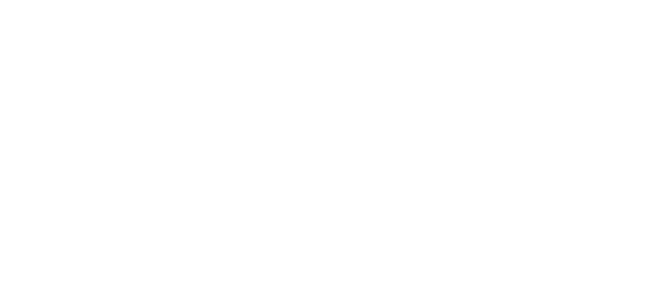
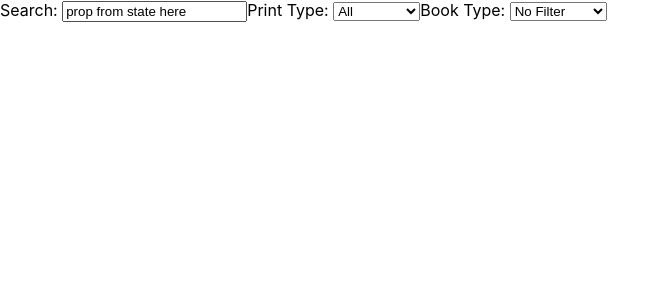
Before and after one commit to bradrivenburgh/google-book-search, a React (Create React App) app: page / in a window 1280 px wide. Shown: the top 300 px of the page, without its empty margins (0-669 px from the left). Built offline with nearby package versions, Linux system fonts and the light colour scheme.

Commit message:
drafted FormComponent

```diff
--- a/src/App.js
+++ b/src/App.js
@@ -1,11 +1,31 @@
 import React from 'react';
+import FormContainer from './form/FormContainer';
+import Results from './results/results';
 
-function App() {
-  return (
-    <main className='App'>
-      {/* content goes here */}
-    </main>
-  );
+class App extends React.Component {
+  constructor() {
+    super();
+    this.state = {
+      title: "",
+      author: "",
+      price: "",
+      thumbnail: "",
+      description: "",
+      url: "",
+      printType: "",
+      filter: "",
+      query: ""
+    }
+  }
+
+  render() {
+    return (
+      <main>
+        <FormContainer />
+        <Results />
+      </main>
+    );
+  }
 }
 
 export default App;
--- /dev/null
+++ b/src/form/FormComponent.js
@@ -0,0 +1,34 @@
+import React from 'react';
+
+function FormComponent() {
+  return (
+    <div>
+      <label htmlFor="query">Search: </label>
+      <input
+        type="text"
+        name="query"
+        id="query"
+        value="prop from state here"
+      />
+
+      <label htmlFor="printType">Print Type: </label>
+      <select id="printType" value="props from state">
+        <option value="all">All</option>
+        <option value="books">Books</option>
+        <option value="magazines">Magazines</option>
+      </select>
+
+      <label htmlFor="bookType">Book Type: </label>
+      <select id="bookType" value="props from state">
+        <option value="no-filter">No Filter</option>
+        <option value="partial">Partial</option>
+        <option value="full">Full</option>
+        <option value="free-ebooks">Free-ebooks</option>
+        <option value="paid-ebooks">Paid-ebooks</option>
+        <option value="ebooks">Ebooks</option>
+      </select>
+    </div>
+  );
+}
+
+export default FormComponent;
--- /dev/null
+++ b/src/form/FormContainer.js
@@ -0,0 +1,20 @@
+import React from 'react';
+
+class FormContainer extends React.Component {
+  constructor(props) {
+    super(props);
+    this.state = {
+
+    }
+  }
+
+  render() {
+    return (
+      <div>
+
+      </div>
+    );
+  }
+}
+
+export default FormContainer;
--- a/src/index.js
+++ b/src/index.js
@@ -1,6 +1,7 @@
 import React from 'react';
 import ReactDOM from 'react-dom';
 import App from './App';
+import FormComponent from './form/FormComponent'
 import './index.css';
 
-ReactDOM.render(<App />, document.getElementById('root'));
+ReactDOM.render(<FormComponent />, document.getElementById('root'));
--- /dev/null
+++ b/src/results/results.js
@@ -0,0 +1,11 @@
+import React from 'react';
+
+function Results() {
+  return(
+    <div>
+
+    </div>
+  );
+}
+
+export default Results;
```
Also changed, not shown: src/results/book.js (added), 2 other files (tests, documents, lock files or other folders).
